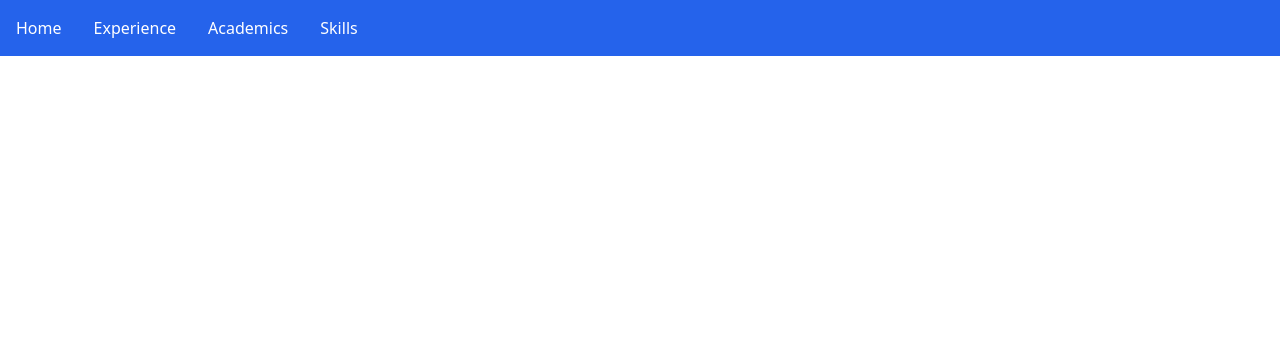
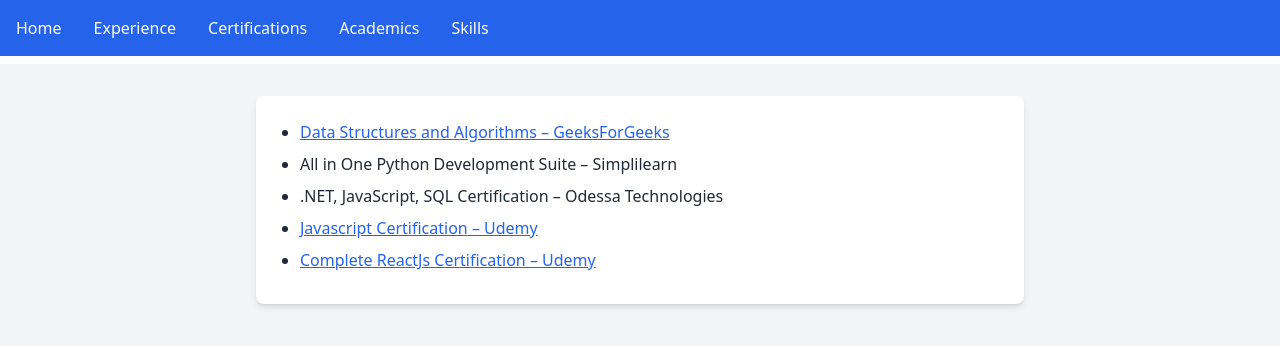
Before and after one commit to sudarshanreddyc/portfolio, a React app in the folder client/: page /certifications in a window 1280 px wide. Shown: the top 346 px of the page. Built offline with nearby package versions, Linux system fonts and the light colour scheme.

Commit message:
Added certifications page

```diff
--- a/client/src/App.js
+++ b/client/src/App.js
@@ -6,6 +6,7 @@ import Experience from "./Modules/Experience/Experience";
 import Skills from "./Modules/Skills/Skills";
 import Academics from "./Modules/Academics/Academics";
 import About from "./Modules/About/About";
+import Certifications from "./Modules/Certifications/Certifications";
 import Dropdown from "./Components/Dropdown"; // Import Dropdown
 import Loader from "./Components/Loader";
 import { FontAwesomeIcon } from "@fortawesome/react-fontawesome";
@@ -43,6 +44,9 @@ const App = () => {
                 <Link to="/experience">Experience</Link>{" "}
               </li>
               <li className="cursor-pointer hover:text-gray-200">
+                <Link to="/certifications">Certifications</Link>{" "}
+              </li>
+              <li className="cursor-pointer hover:text-gray-200">
                 <Link to="/academics">Academics</Link>
               </li>
               <li className="cursor-pointer hover:text-gray-200">
@@ -75,6 +79,7 @@ const App = () => {
             <Route path="/experience" element={<Experience />} />
             <Route path="/academics" element={<Academics />} />
             <Route path="/skills" element={<Skills />} />
+            <Route path="/certifications" element={<Certifications />} />
             {/* <Route path="/account" element={<Account />} /> */}
             <Route path="/loginsignup" element={<LoginSignup />} />
             <Route path="/about" element={<About />} />
--- a/client/src/Modules/Academics/Academics.js
+++ b/client/src/Modules/Academics/Academics.js
@@ -35,9 +35,19 @@ const Academics = () => {
                   Level: {academic.level}
                 </div>
                 <div className="text-sm text-gray-700">
-                  Percentage/Grade: {academic.percentage}
+                  Percentage/Grade:{" "}
+                  {academic.percentage +
+                    "/" +
+                    (academic.level == "graduate"
+                      ? "4"
+                      : academic.level == "undergraduate"
+                      ? "10"
+                      : "1000")}
                 </div>
-                <div className="text-sm text-gray-600">
+                <div className="text-sm text-gray-700">
+                  Location: {academic.location}
+                </div>
+                <div className="text-sm text-gray-700">
                   From: {academic.fromDate} - To: {academic.toDate}
                 </div>
               </li>
--- /dev/null
+++ b/client/src/Modules/Certifications/Certifications.js
@@ -0,0 +1,71 @@
+import React, { useState, useEffect } from "react";
+
+const Certifications = () => {
+  const [isDataLoaded, setIsDataLoaded] = useState(false);
+  const [certifications, setCertifications] = useState([]);
+
+  useEffect(() => {
+    // Simulating an API call to fetch certification data
+    setTimeout(() => {
+      setCertifications([
+        {
+          title: "Data Structures and Algorithms",
+          provider: "GeeksForGeeks",
+          url: "https://shorturl.at/Ot1VR",
+        },
+        {
+          title: "All in One Python Development Suite",
+          provider: "Simplilearn",
+        },
+        {
+          title: ".NET, JavaScript, SQL Certification",
+          provider: "Odessa Technologies",
+        },
+        {
+          title: "Javascript Certification",
+          provider: "Udemy",
+          url: "https://shorturl.at/NhYSO",
+        },
+        {
+          title: "Complete ReactJs Certification",
+          provider: "Udemy",
+          url: "https://shorturl.at/NhYSO",
+        },
+      ]);
+      setIsDataLoaded(true);
+    }, 500); // Simulated delay
+  }, []);
+
+  return (
+    <div className="min-h-screen p-8 bg-gray-100 flex flex-col items-center">
+      {isDataLoaded ? (
+        <div className="w-full max-w-3xl bg-white shadow-md rounded-lg p-6 mb-6">
+          <ul className="list-disc pl-5">
+            {certifications.map((cert, index) => (
+              <li key={index} className="mb-2 text-gray-800">
+                {cert.url ? (
+                  <a
+                    href={cert.url}
+                    target="_blank"
+                    rel="noopener noreferrer"
+                    className="text-blue-600 underline"
+                  >
+                    {cert.title} – {cert.provider}
+                  </a>
+                ) : (
+                  `${cert.title} – ${cert.provider}`
+                )}
+              </li>
+            ))}
+          </ul>
+        </div>
+      ) : (
+        <div className="text-gray-500">
+          Loading academic data, please wait...
+        </div>
+      )}
+    </div>
+  );
+};
+
+export default Certifications;
--- a/client/src/Modules/Experience/Experience.js
+++ b/client/src/Modules/Experience/Experience.js
@@ -34,15 +34,17 @@ const Experience = () => {
             {state.experiences.map((experience, index) => (
               <li key={index} className="mb-4">
                 <div className="text-lg font-bold">{experience.jobTitle}</div>
-                <div className="text-sm text-gray-700">
+                <div className="text-sm text-gray-700 pb-2">
                   <span className="font-bold">Company: </span>
                   {experience.company}
                 </div>
+                <div className="text-sm text-gray-700 pb-2">
+                  <div className="font-bold">Responsibilities:</div>{" "}
+                  <div style={{ whiteSpace: "pre-line" }}>
+                    {experience.responsibilities}
+                  </div>
+                </div>
                 <div className="text-sm text-gray-700">
-                  <span className="font-bold">Responsibilities:</span>{" "}
-                  {experience.responsibilities}
-                </div>
-                <div className="text-sm text-gray-600">
                   <span className="font-bold">From: </span>
                   {experience.fromDate}
                   <span className="font-bold"> - To: </span>
```
